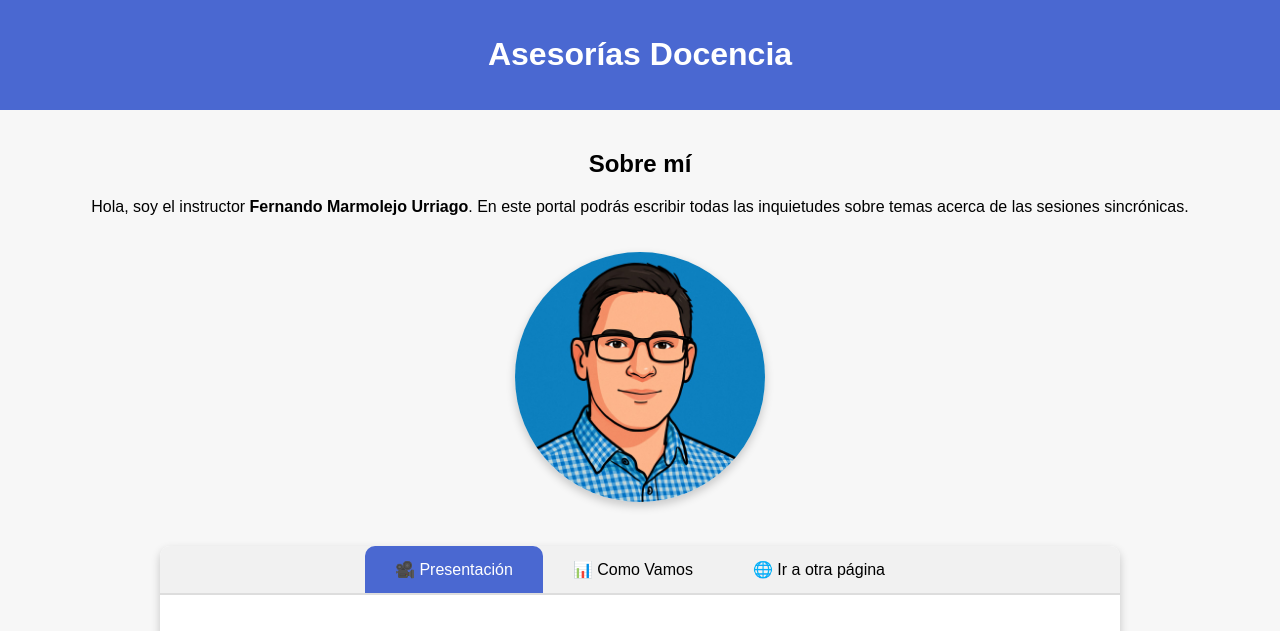
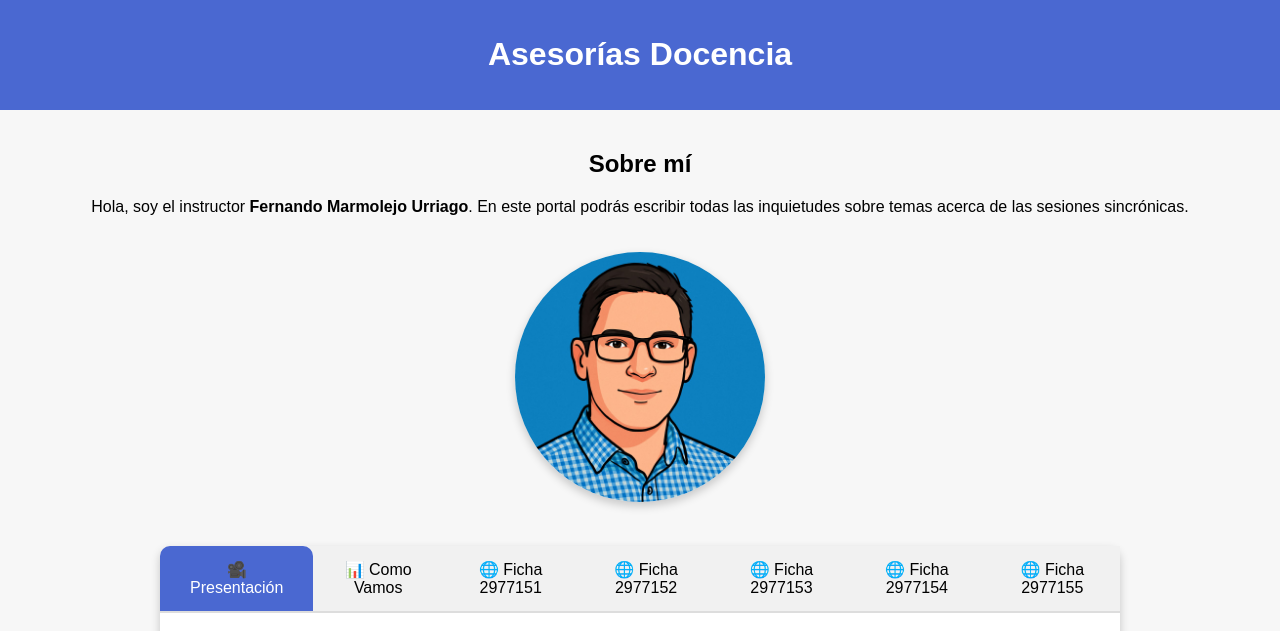
Before and after one commit to fernandomarmolejourriago3-cmd/PROYECTO-PAGINA-WEB, a plain HTML site: page index.html in a window 1280 px wide. Shown: the top 631 px of the page. Drawn offline with Linux system fonts and the light colour scheme.

Commit message:
Update index.html

```diff
--- a/index.html
+++ b/index.html
@@ -143,7 +143,11 @@
       <div class="tab-buttons">
         <button class="tab-link active" onclick="openTab(event, 'tab1')">🎥 Presentación</button>
         <button class="tab-link" onclick="openTab(event, 'tab2')">📊 Como Vamos</button>
-        <button class="tab-link" onclick="window.location.href='https://fernandomarmolejourriago3-cmd.github.io/2977151/'">🌐 Ir a otra página</button>
+        <button class="tab-link" onclick="window.location.href='https://fernandomarmolejourriago3-cmd.github.io/2977151/'">🌐 Ficha 2977151</button>
+        <button class="tab-link" onclick="window.location.href='https://fernandomarmolejourriago3-cmd.github.io/2977151/'">🌐 Ficha 2977152</button>
+        <button class="tab-link" onclick="window.location.href='https://fernandomarmolejourriago3-cmd.github.io/2977151/'">🌐 Ficha 2977153</button>
+        <button class="tab-link" onclick="window.location.href='https://fernandomarmolejourriago3-cmd.github.io/2977151/'">🌐 Ficha 2977154</button>
+        <button class="tab-link" onclick="window.location.href='https://fernandomarmolejourriago3-cmd.github.io/2977151/'">🌐 Ficha 2977155</button>
       </div>
 
       <div id="tab1" class="tab-content active">
```
